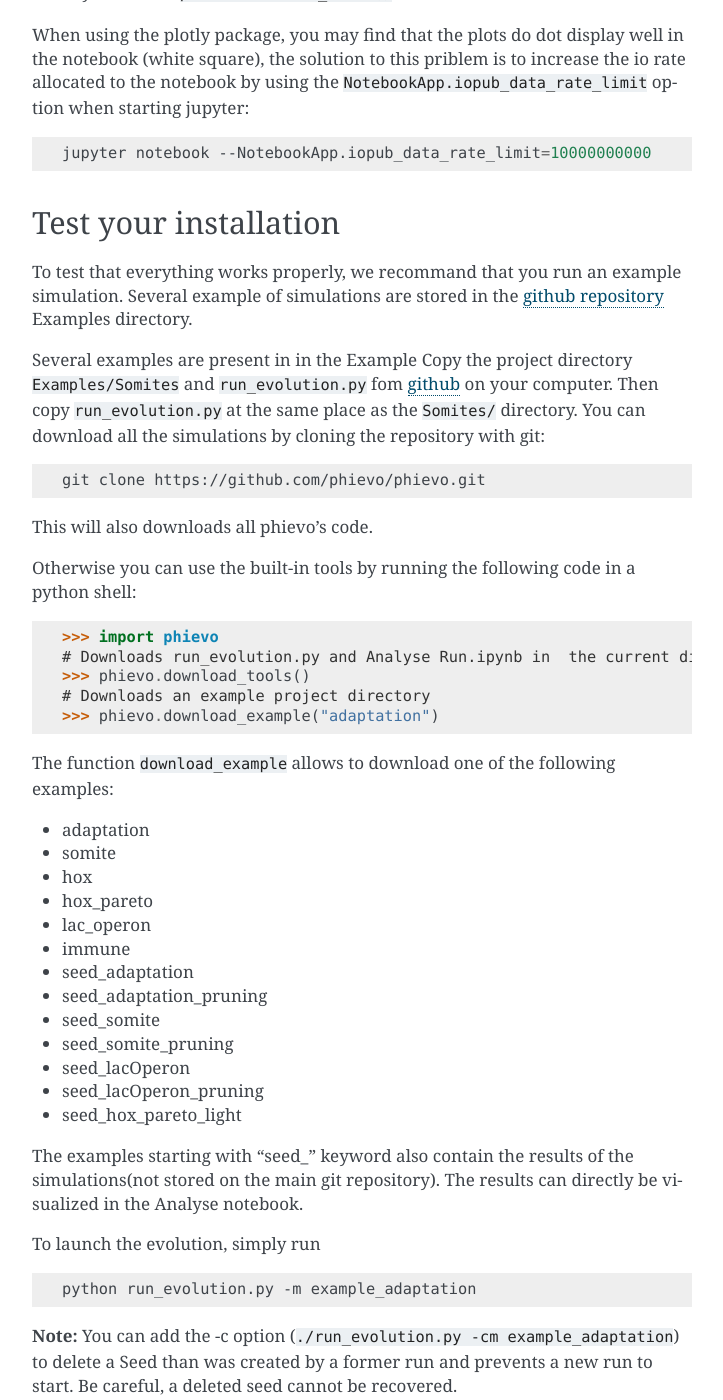
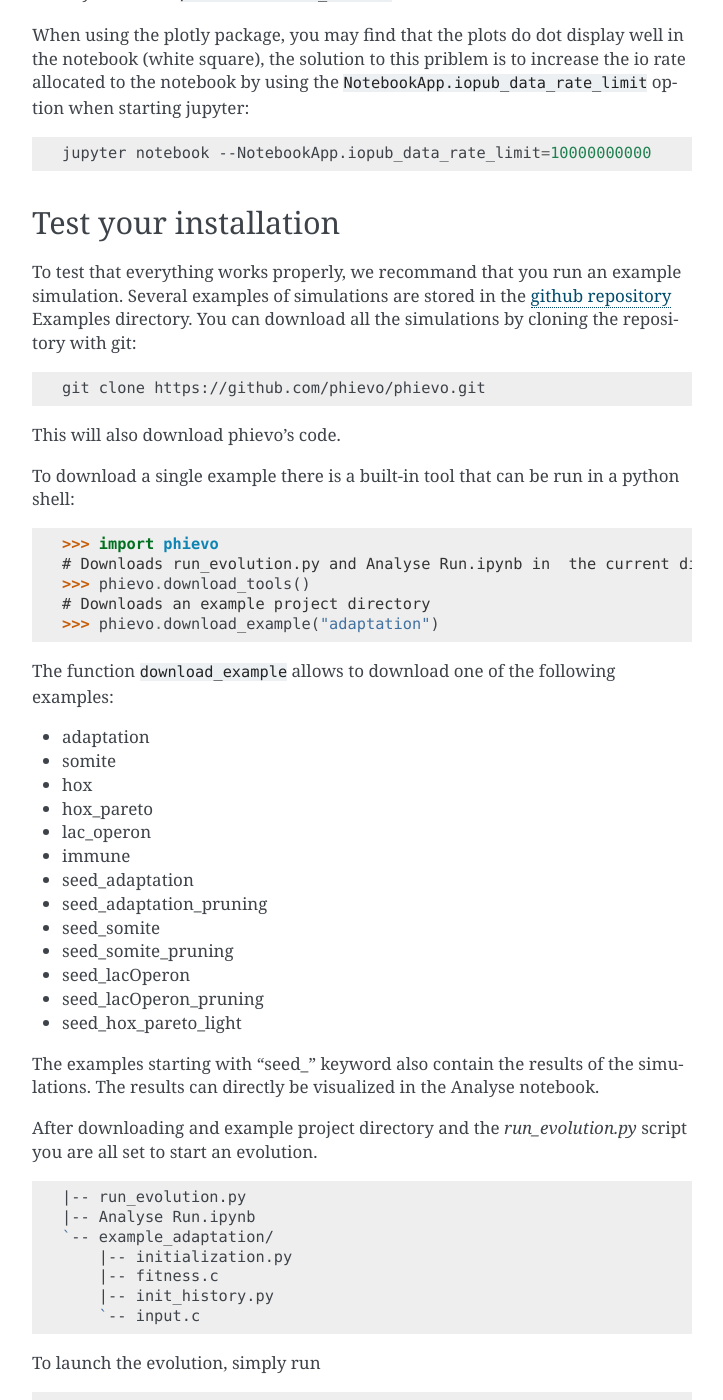
Before and after one commit to phievo/phievo, a Sphinx documentation site: the page built from docs/source/installation.rst, in a window 1280 px wide and 1400 px high, scrolled down 2944 px. Shown: the whole window, without its empty margins (388-1111 px from the left). Built offline with Sphinx 7.4.7, drawn with Linux system fonts in a browser that asks for light colours.

Commit message:
Update installation instructions

```diff
--- a/docs/source/installation.rst
+++ b/docs/source/installation.rst
@@ -173,26 +173,20 @@ Test your installation
 ~~~~~~~~~~~~~~~~~~~~~~
 
 To test that everything works properly, we recommand that you run an
-example simulation. Several example of simulations are stored in the
+example simulation. Several examples of simulations are stored in the
 `github
 repository <https://github.com/phievo/phievo/tree/master/Examples>`__
-Examples directory.
-
-Several examples are present in in the Example Copy the project
-directory ``Examples/Somites`` and ``run_evolution.py`` fom
-`github <https://github.com/phievo/phievo>`__ on your computer. Then
-copy ``run_evolution.py`` at the same place as the ``Somites/``
-directory. You can download all the simulations by cloning the
+Examples directory. You can download all the simulations by cloning the
 repository with git:
 
 .. code:: bash
 
     git clone https://github.com/phievo/phievo.git
 
-This will also downloads all phievo's code.
+This will also download phievo's code.
 
-Otherwise you can use the built-in tools by running the following code
-in a python shell:
+To download a single example there is a built-in tool that can be run in
+a python shell:
 
 .. code:: python
 
@@ -220,8 +214,21 @@ following examples:
 -  seed\_hox\_pareto\_light
 
 The examples starting with "seed\_" keyword also contain the results of
-the simulations(not stored on the main git repository). The results can
-directly be visualized in the Analyse notebook.
+the simulations. The results can directly be visualized in the Analyse
+notebook.
+
+After downloading and example project directory and the
+*run\_evolution.py* script you are all set to start an evolution.
+
+.. code:: bash
+
+    |-- run_evolution.py
+    |-- Analyse Run.ipynb
+    `-- example_adaptation/
+        |-- initialization.py
+        |-- fitness.c
+        |-- init_history.py
+        `-- input.c
 
 To launch the evolution, simply run
 
```
Also changed, not shown: README.md (+17 -8 lines), docs/source/installation.md (+17 -8 lines), 1 other file.
